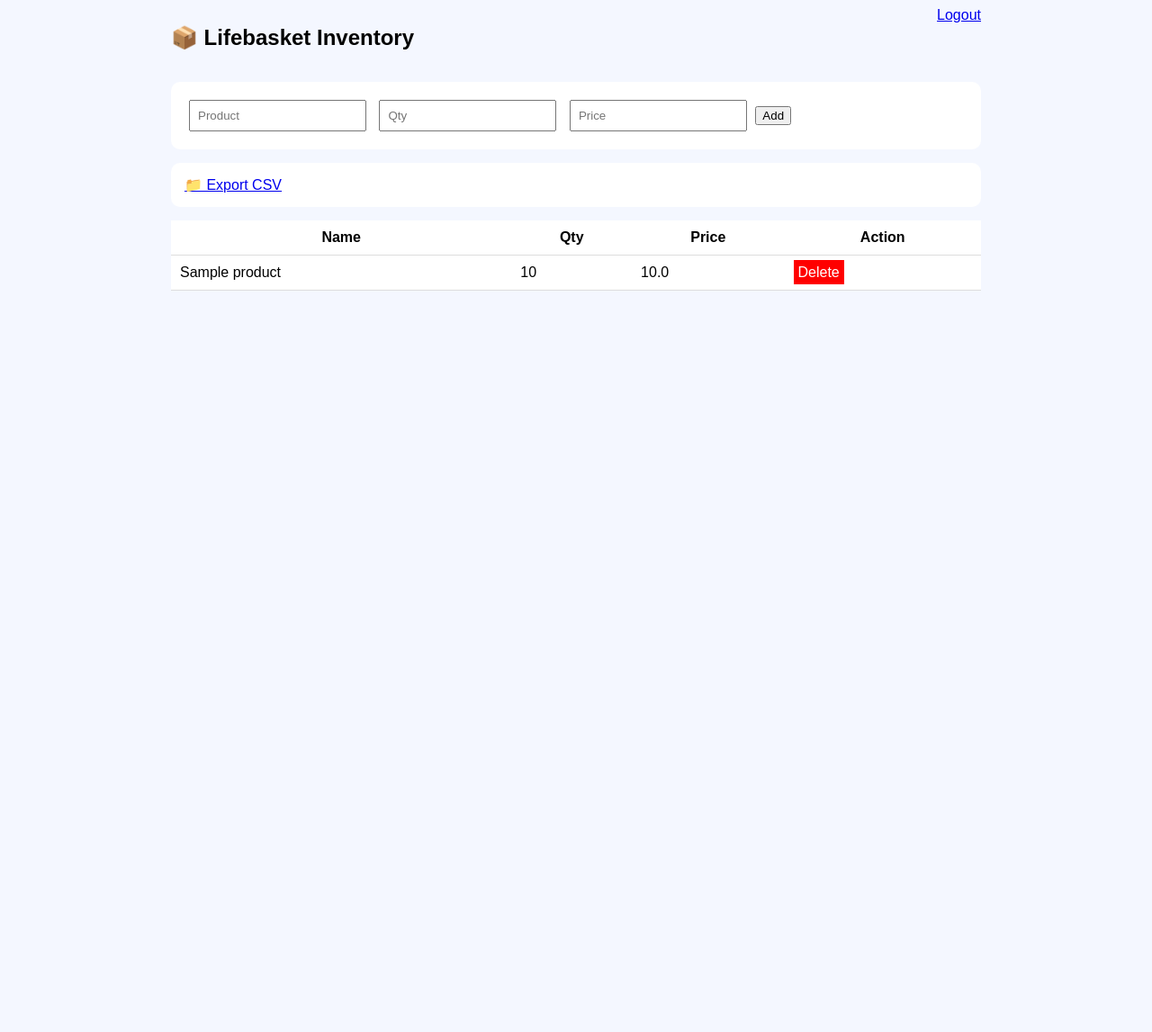
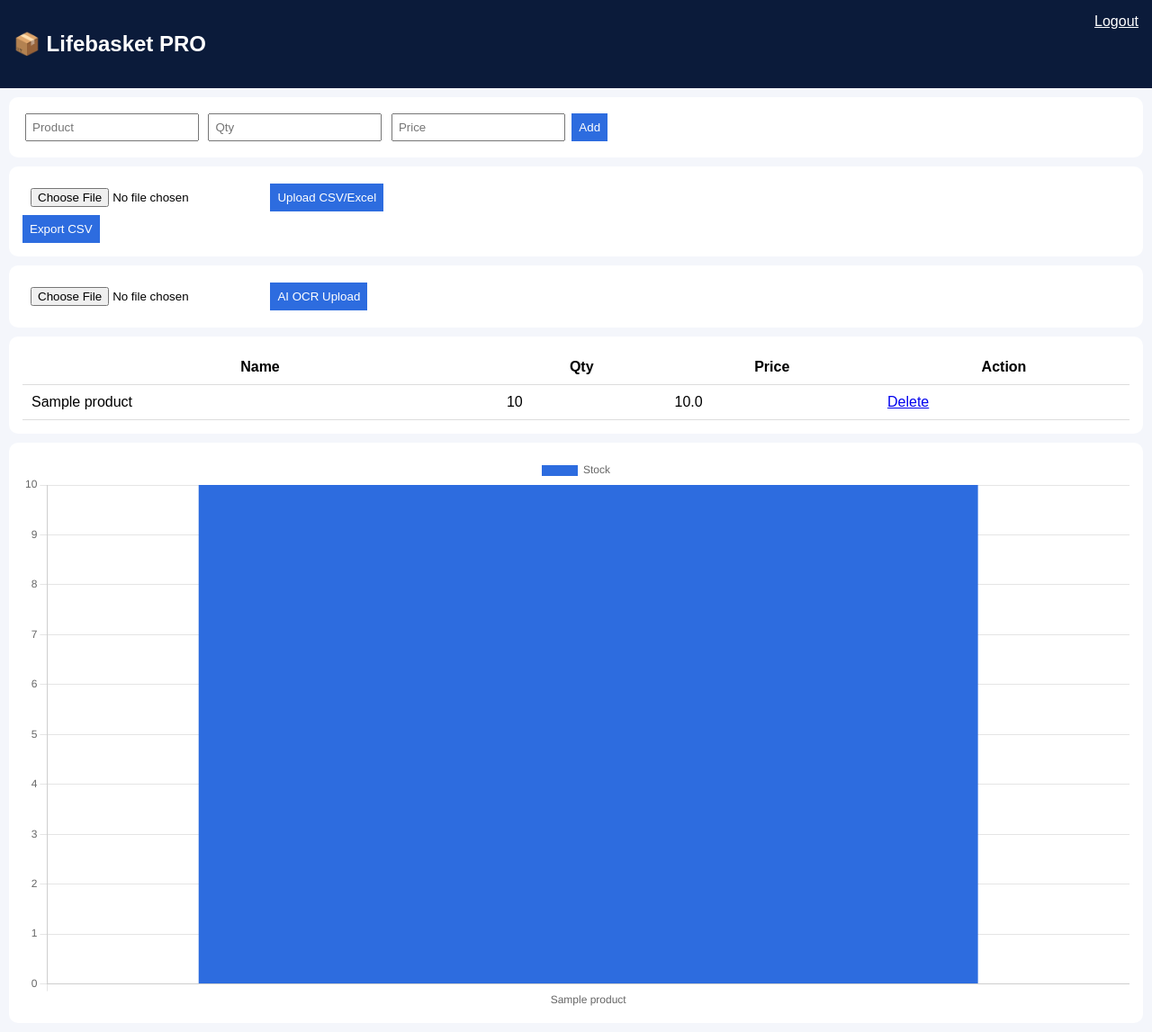
Before and after one commit to jakiya09/inventory-system, a Flask app: page / in a window 1280 px wide. Shown: the whole page at 90% size. Before the commit the page ends 323 px from the top, so only its background shows below. Run offline with Flask 3, Linux system fonts and the light colour scheme; the visitor is signed in with stand-in values (Sample User, id 1); tables that the repository leaves empty hold one stand-in row (values such as "Sample post").

Commit message:
Update index.html

```diff
--- a/templates/index.html
+++ b/templates/index.html
@@ -1,25 +1,27 @@
 <!DOCTYPE html>
 <html>
 <head>
-<title>Lifebasket Inventory</title>
+<title>Lifebasket PRO</title>
+<script src="https://cdn.jsdelivr.net/npm/chart.js"></script>
+
 <style>
-body{font-family:Arial;background:#f4f7ff}
-.container{width:900px;margin:auto}
-.card{background:white;padding:15px;margin-top:15px;border-radius:10px}
-input{padding:8px;margin:5px}
-table{width:100%;background:white;margin-top:15px;border-collapse:collapse}
+body{margin:0;font-family:Arial;background:#f4f6fb}
+.header{background:#0b1b3a;color:white;padding:15px;display:flex;justify-content:space-between}
+.card{background:white;padding:15px;margin:10px;border-radius:10px}
+table{width:100%;border-collapse:collapse}
 th,td{padding:10px;border-bottom:1px solid #ddd}
-.btn{background:red;color:white;padding:5px;text-decoration:none}
-.top{display:flex;justify-content:space-between}
+.low{color:red;font-weight:bold}
+button{background:#2d6cdf;color:white;padding:8px;border:none}
+input{padding:6px;margin:3px}
+.grid{display:grid;grid-template-columns:1fr 1fr;gap:10px}
 </style>
 </head>
+
 <body>
 
-<div class="container">
-
-<div class="top">
-<h2>📦 Lifebasket Inventory</h2>
-<a href="/logout">Logout</a>
+<div class="header">
+<h2>📦 Lifebasket PRO</h2>
+<a href="/logout" style="color:white">Logout</a>
 </div>
 
 <div class="card">
@@ -32,26 +34,64 @@ th,td{padding:10px;border-bottom:1px solid #ddd}
 </div>
 
 <div class="card">
-<a href="/export">📁 Export CSV</a>
+<form action="/upload" method="POST" enctype="multipart/form-data">
+<input type="file" name="file">
+<button>Upload CSV/Excel</button>
+</form>
+
+<a href="/export"><button>Export CSV</button></a>
 </div>
 
+<div class="card">
+<form action="/ocr" method="POST" enctype="multipart/form-data">
+<input type="file" name="image">
+<button>AI OCR Upload</button>
+</form>
+</div>
+
+<div class="card">
 <table>
-<tr>
-<th>Name</th><th>Qty</th><th>Price</th><th>Action</th>
-</tr>
+<tr><th>Name</th><th>Qty</th><th>Price</th><th>Action</th></tr>
 
 {% for p in products %}
 <tr>
 <td>{{p[1]}}</td>
-<td>{{p[2]}}</td>
+
+<td>
+{% if p[2]|int < 5 %}
+<span class="low">{{p[2]}} ⚠ LOW</span>
+{% else %}
+{{p[2]}}
+{% endif %}
+</td>
+
 <td>{{p[3]}}</td>
-<td><a class="btn" href="/delete/{{p[0]}}">Delete</a></td>
+<td><a href="/delete/{{p[0]}}">Delete</a></td>
 </tr>
 {% endfor %}
+</table>
+</div>
 
-</table>
+<div class="card">
+<canvas id="chart"></canvas>
+</div>
 
-</div>
+<script>
+let labels = {{ products|map(attribute=1)|list|tojson }};
+let data = {{ products|map(attribute=2)|list|tojson }};
+
+new Chart(document.getElementById("chart"),{
+type:"bar",
+data:{
+labels:labels,
+datasets:[{
+label:"Stock",
+data:data,
+backgroundColor:"#2d6cdf"
+}]
+}
+});
+</script>
 
 </body>
 </html>
```
